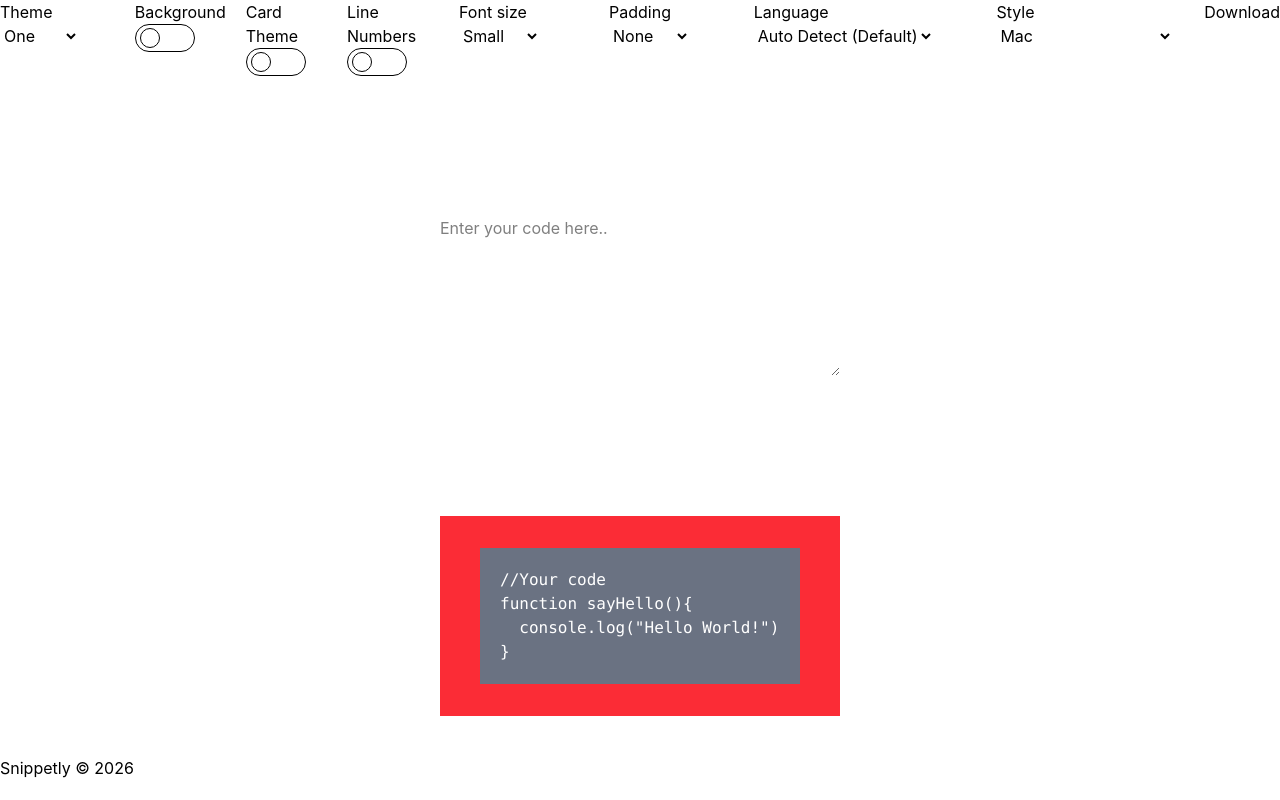
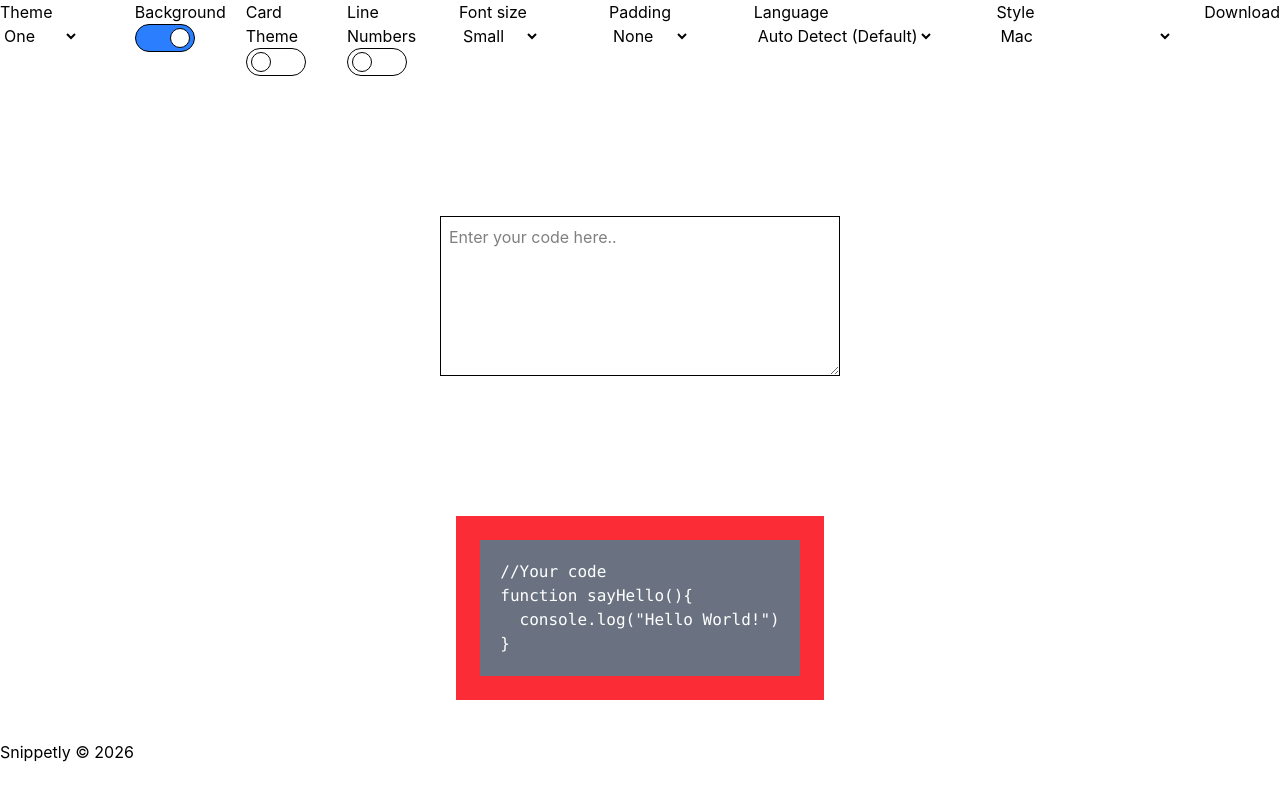
Before and after one commit to aru-shi2/Snippetly, a React app in the folder Frontend/: page /snippet in a window 1280 px wide. Built offline with nearby package versions, Linux system fonts and the light colour scheme; the HTML template or start-up script is replaced by a standard one.

Commit message:
add live preview

```diff
--- a/Frontend/src/Components/Home.jsx
+++ b/Frontend/src/Components/Home.jsx
@@ -16,6 +16,7 @@ const Home = () => {
           <div className="nav">
           <Navbar/>
           </div>
+          di
           <div className="content flex gap-30">
             <div className="l space-y-15">
               <div className="text space-y-8">
--- a/Frontend/src/Components/Snippets.jsx
+++ b/Frontend/src/Components/Snippets.jsx
@@ -5,7 +5,8 @@ import Footer from "./Footer";
 
 const Snippets = () => {
 
-  const [bgToggle, setbgToggle] = useState(false)
+  const [text, settext] = useState("")
+  const [bgToggle, setbgToggle] = useState(true)
   const [themeToggle, setthemeToggle] = useState(false)
   const [lineToggle, setlineToggle] = useState(false)
 
@@ -86,20 +87,21 @@ const Snippets = () => {
         </div>
       </div>
 
-        <div className="txt flex h-[45%] items-center justify-center">
+        <div className="txt flex h-[45%] items-center justify-center ">
         <textarea
-          className="min-h-40 min-w-100"
+        onChange={(e)=>settext(e.target.value)}
+          className="min-h-40 min-w-100 border p-2"
           name=""
           id=""
           placeholder="Enter your code here.."
         ></textarea>
       </div>
 
-      <div className="preview flex justify-center">
-        <div className="bg-red-500 min-h-50 min-w-100 flex justify-center items-center">
-          <pre className="bg-gray-500 min-h-30 min-w-80 flex items-center text-white whitespace-pre-wrap font-mono p-5">
+      <div className="preview flex max-w-3xl mx-auto justify-center">
+        <div className="bg-red-500 p-6 flex justify-center items-center">
+          <pre className="bg-gray-500 overflow-x-auto w-full flex items-center text-white whitespace-pre-wrap font-mono p-5">
             <code>
-              {`//Your code
+              {text?text:`//Your code
 function sayHello(){
   console.log("Hello World!")
 }`}
```
